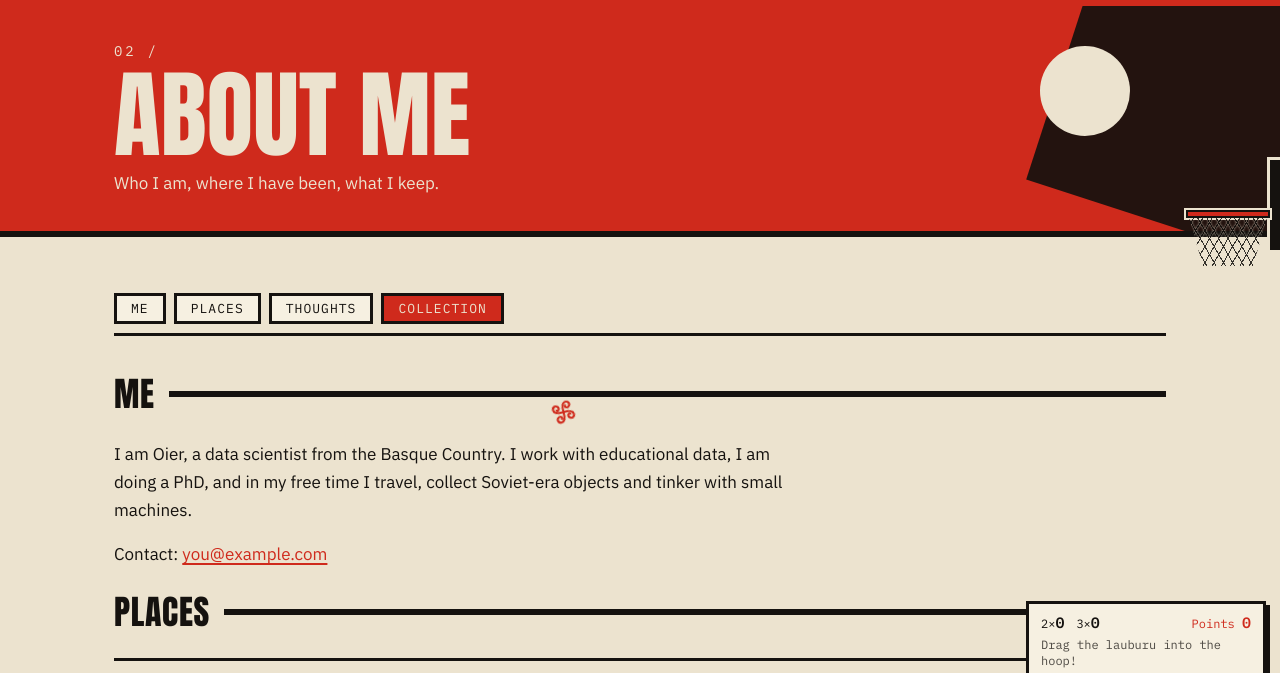
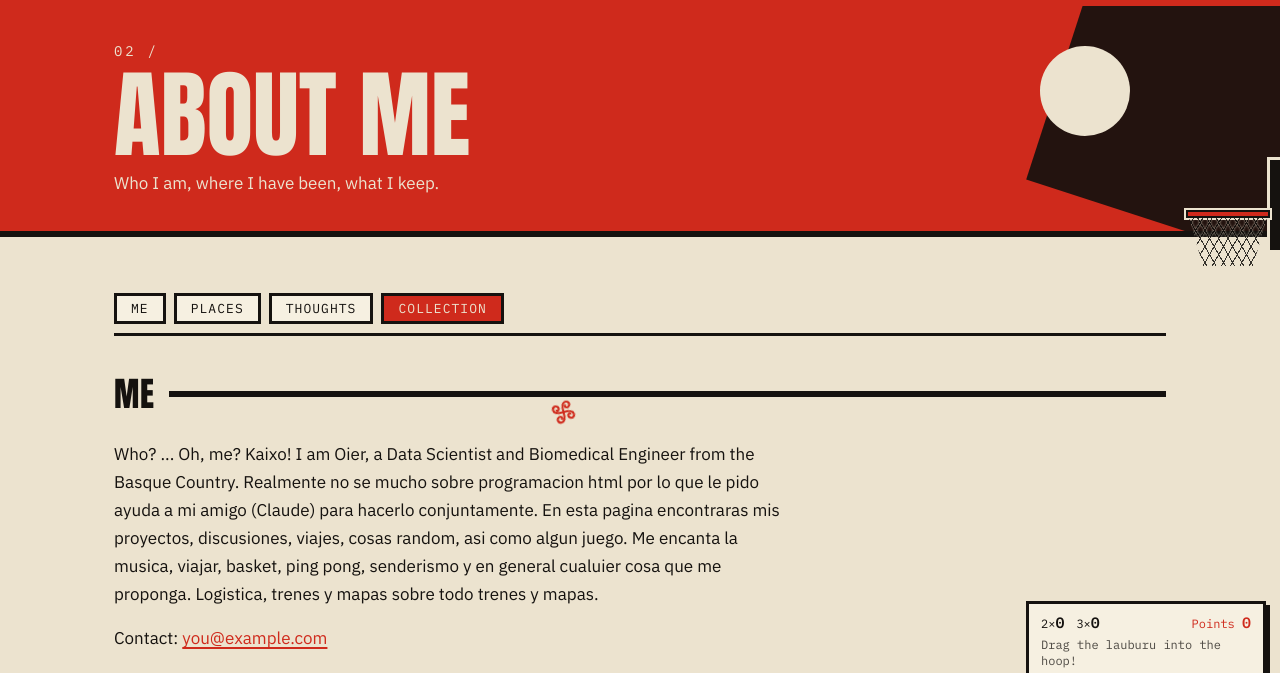
Before and after one commit to OierEt/Ebiya-Aidu, a plain HTML site: page about.html in a window 1280 px wide. Shown: the part 78-751 px from the top of the page. Drawn offline with Linux system fonts and the light colour scheme.

Commit message:
Update about.html

```diff
--- a/about.html
+++ b/about.html
@@ -41,7 +41,7 @@
       <section id="me">
       <div class="section-title"><h2>Me</h2></div>
       <div class="prose">
-        <p>I am Oier, a data scientist from the Basque Country. I work with educational data, I am doing a PhD, and in my free time I travel, collect Soviet-era objects and tinker with small machines.</p>
+        <p>Who? ... Oh, me? Kaixo! I am Oier, a Data Scientist and Biomedical Engineer from the Basque Country. Realmente no se mucho sobre programacion html por lo que le pido ayuda a mi amigo (Claude) para hacerlo conjuntamente. En esta pagina encontraras mis proyectos, discusiones, viajes, cosas random, asi como algun juego. Me encanta la musica, viajar, basket, ping pong, senderismo y en general cualuier cosa que me proponga. Logistica, trenes y mapas sobre todo trenes y mapas.</p>
         <p>Contact: <a href="mailto:you@example.com">you@example.com</a></p>
       </div>
       </section>
```
